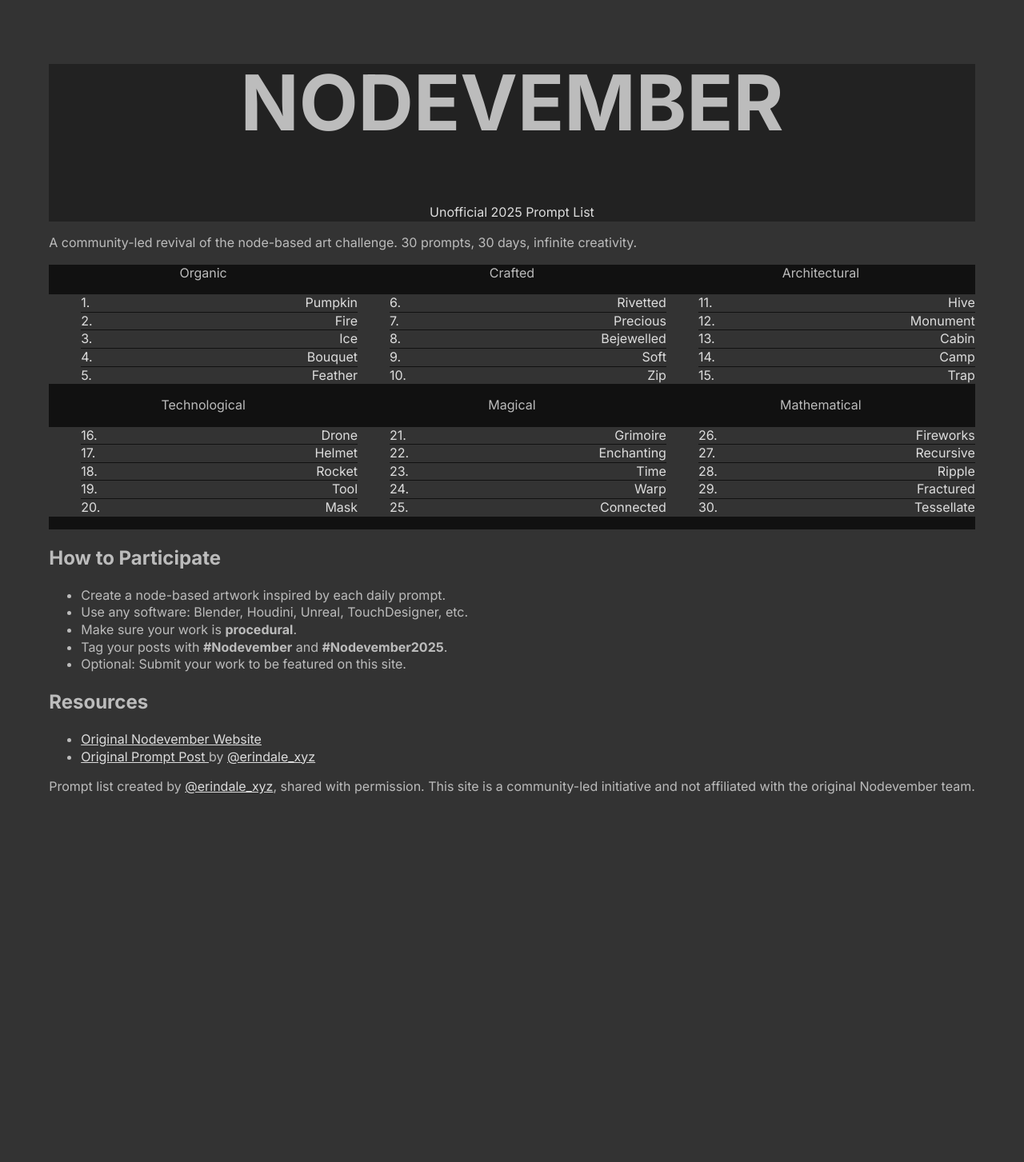
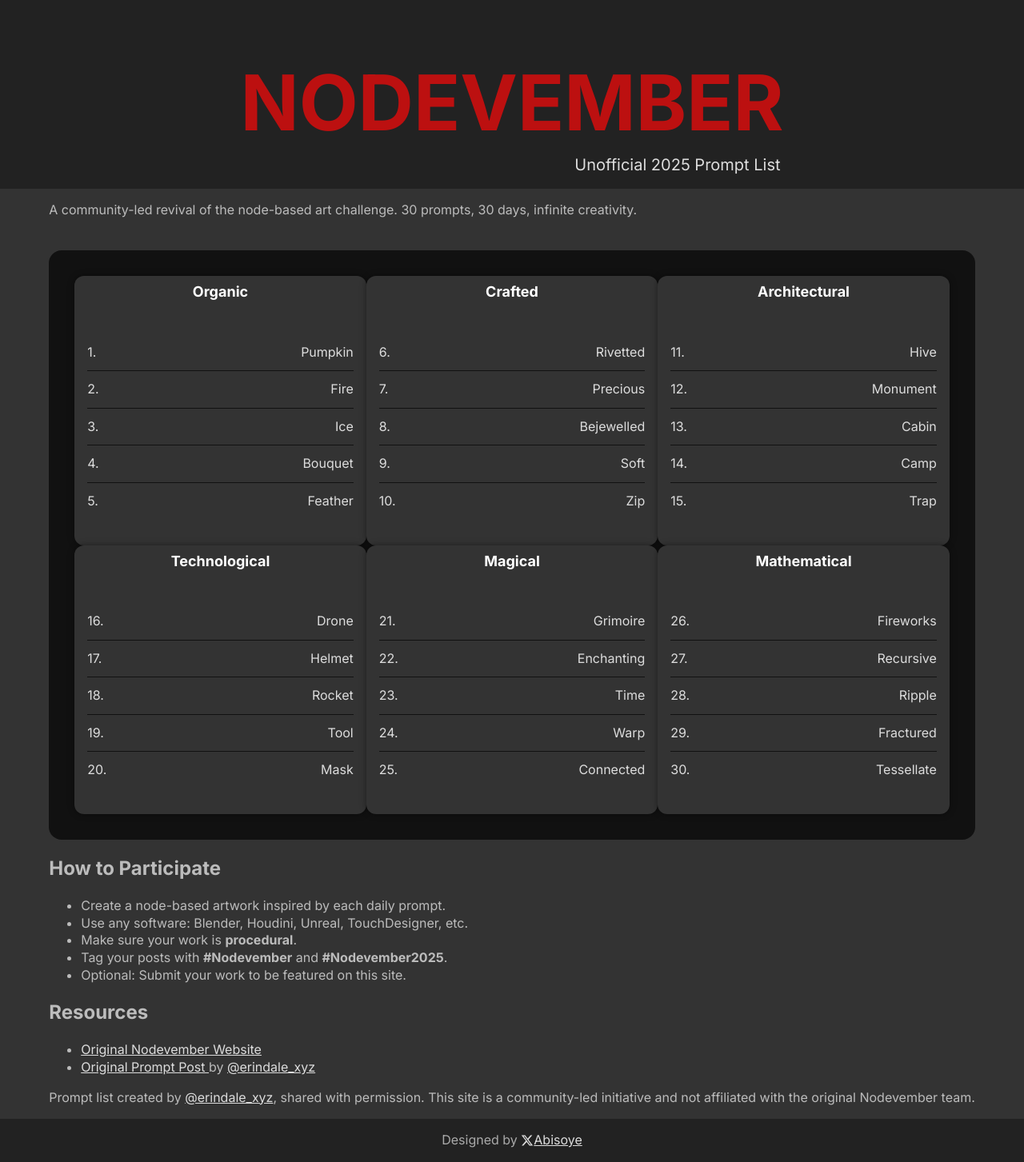
Before and after one commit to AbisoyeOnanuga/nodevember-2025, a Next.js app: page / in a window 1280 px wide. Shown: the whole page at 80% size. Before the commit the page ends 1011 px from the top, so only its background shows below. Built offline with nearby package versions, Linux system fonts and the light colour scheme.

Commit message:
update global css, page, prompt grid, footer component

```diff
--- a/src/app/globals.css
+++ b/src/app/globals.css
@@ -35,3 +35,43 @@ a {
 a:hover {
   color: var(--fg-color);
 }
+
+.prompt-grid {
+  background-color: #111;
+  border-radius: 1rem;
+  padding: 2rem;
+  margin-top: 2.5rem;
+}
+
+.prompt-block {
+  background-color: #333;
+  border-radius: 0.75rem;
+  overflow: hidden;
+  box-shadow: 0 0 0.5rem rgba(0, 0, 0, 0.4);
+}
+
+.prompt-label {
+  padding: 0.5rem 0;
+  text-align: center;
+  font-weight: bold;
+  font-size: 1.125rem;
+  border-top-left-radius: 0.75rem;
+  border-top-right-radius: 0.75rem;
+  color: #fff;
+}
+
+.prompt-list {
+  padding: 1rem;
+}
+
+.prompt-item {
+  display: flex;
+  justify-content: space-between;
+  padding: 0.75rem 0;
+  color: #ddd;
+  border-bottom: 1px solid #111;
+}
+
+.prompt-item:last-child {
+  border-bottom: none;
+}
--- a/src/app/page.tsx
+++ b/src/app/page.tsx
@@ -1,19 +1,32 @@
 import PromptGrid from '../components/PromptGrid'
 import Instructions from '../components/Instructions'
 import Links from '../components/Links'
+import Footer from '../components/Footer'
 
 export default function Page() {
   return (
-    <main className="max-w-4xl mx-auto p-6">
-      <section className="bg-[#222] py-10 text-center rounded-b-lg mb-10">
-        <h1 className="text-[6rem] font-title font-extrabold text-white tracking-wide leading-none mb-2">
+    <>
+      {/* Full-width banner */}
+      <section className="w-full bg-[#222] py-10 text-center rounded-b-lg">
+        <div className="inline-block text-left leading-tight">
+          <h1
+            className="text-[6rem] font-title font-extrabold tracking-wide mb-0"
+            style={{
+              color: 'var(--nodevember-color)',
+              marginBlockStart: '0.67em',
+              marginBlockEnd: '0.02em',
+             }}
+          >
             NODEVEMBER
           </h1>
-        <p className="text-xl font-body text-[#ddd]">
+          <p className="text-[1.25rem] font-body text-[#ddd] text-right pr-[0.25rem] mt-[0.1rem] leading-none">
             Unofficial 2025 Prompt List
           </p>
+        </div>
       </section>
 
+      {/* Main content */}
+      <main className="max-w-4xl mx-auto p-6">
         <p className="mb-6 text-lg text-gray-700 dark:text-gray-300">
           A community-led revival of the node-based art challenge. 30 prompts, 30 days, infinite creativity.
         </p>
@@ -21,5 +34,9 @@ export default function Page() {
         <Instructions />
         <Links />
       </main>
+
+      {/* Footer */}
+      <Footer />
+    </>
   )
 }
--- /dev/null
+++ b/src/components/Footer.tsx
@@ -0,0 +1,20 @@
+import { FaXTwitter } from 'react-icons/fa6'
+
+export default function Footer() {
+  return (
+    <footer className="w-full bg-[#222] mt-auto px-4 py-3 text-center text-sm text-[#aaa]">
+      <p className="flex items-center justify-center gap-2">
+        <span>Designed by&nbsp;</span>
+        <FaXTwitter className="w-5 h-5 text-[#ddd]" />
+        <a
+          href="https://x.com/AbisoyeOnanuga"
+          target="_blank"
+          rel="noopener noreferrer"
+          className="text-[#ddd] hover:text-white font-medium"
+        >
+          Abisoye
+        </a>
+      </p>
+    </footer>
+  )
+}
--- a/src/components/PromptGrid.tsx
+++ b/src/components/PromptGrid.tsx
@@ -33,27 +33,20 @@ const blocks = [
 
 export default function PromptGrid() {
   return (
-    <section className="max-w-6xl mx-auto bg-[#111] rounded-2xl p-6 md:p-10 lg:p-12">
-      <div className="grid grid-cols-3 gap-6">
+    <section className="prompt-grid">
+      <div className="grid grid-cols-3 gap-x-8 gap-y-10">
         {blocks.map((block, i) => (
-          <div key={i} className="rounded-xl overflow-hidden shadow-md">
-            {/* Label bar */}
-            <div className={`${block.labelColor} text-white text-center py-2 font-bold text-lg`}>
-              {block.label}
-            </div>
-
-            {/* Prompt list block */}
-            <div className="bg-[#333]">
-              <ul className="divide-y divide-[#111]">
+          <div key={i} className="prompt-block p-1">
+            <div className={`prompt-label ${block.labelColor}`}>{block.label}</div>
+            <ul className="prompt-list">
               {block.prompts.map((prompt, j) => (
-                  <li key={j} className="px-4 py-5 flex justify-between text-[#ddd]">
+                <li key={j} className="prompt-item">
                   <span>{i * 5 + j + 1}.</span>
                   <span>{prompt}</span>
                 </li>
               ))}
             </ul>
           </div>
-          </div>
         ))}
       </div>
     </section>
```
Lines whose indentation alone changed are shown as unchanged.
